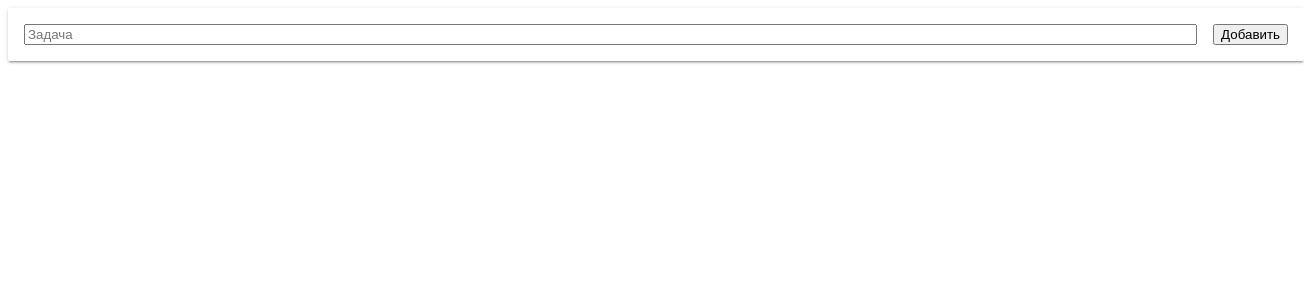
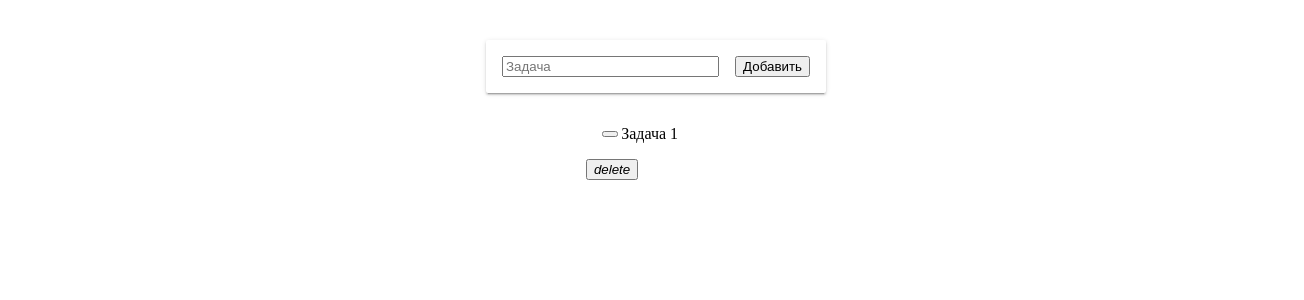
Before and after one commit to 92denis/Todo, an Angular app: page / in a window 1280 px wide. Shown: the top 300 px of the page, 1304 px wide, since content can reach past the window. Built offline with nearby package versions, Linux system fonts and the light colour scheme.

Commit message:
create todo-list component

```diff
--- a/src/app/app.component.css
+++ b/src/app/app.component.css
@@ -0,0 +1,9 @@
+main {
+    width: 600px;
+    margin: auto;
+    padding: 2rem;
+    display: flex;
+    justify-content: flex-start;
+    align-items: center;
+    flex-direction: column;
+}
--- a/src/app/app.component.html
+++ b/src/app/app.component.html
@@ -1,3 +1,4 @@
 <main>
-<todo-form></todo-form>
+    <todo-form></todo-form>
+    <todo-list></todo-list>
 </main>
--- a/src/app/app.module.ts
+++ b/src/app/app.module.ts
@@ -3,11 +3,13 @@ import { NgModule } from '@angular/core';
 
 import { AppComponent } from './app.component';
 import { TodoFormComponent } from './todo-form/todo-form.component';
+import { TodoListComponent } from './todo-list/todo-list.component';
 
 @NgModule({
   declarations: [
     AppComponent,
-    TodoFormComponent
+    TodoFormComponent,
+    TodoListComponent
   ],
   imports: [
     BrowserModule
--- /dev/null
+++ b/src/app/todo-list/todo-list.component.css
@@ -0,0 +1,46 @@
+.todo-list {
+    box-shadow: 0 2px 2px 0 rgba(0,0,0,.14),0 3px 1px -2px rgba(0,0,0,.2),0 1px 5px 0 rgba(0,0,0,.12);
+    border-radius: 2px;
+    width: 100%;
+    background-color: white;
+    display: flex;
+    flex-direction: column;
+}
+
+.todo-item {
+    padding: 1em;
+    display: flex;
+    align-items: center;
+}
+
+.todo-item:not(:first-child) {
+    border-top: 1px solid rgba(0,0,0,.1);
+}
+
+.todo-item .checkbox {
+    margin-right: .25em;
+}
+
+.todo-item.completed .title {
+    text-decoration: line-through;
+}
+
+.todo-item.completed .title,
+.todo-item.completed .material-icons {
+    color: lightgray;
+}
+
+.todo-item input {
+    flex: 1;
+    margin-right: 1rem;
+}
+
+.todo-item .actions {
+    margin-left: auto;
+    opacity: 0;
+    transition: all .2s;
+}
+
+.todo-item:hover .actions {
+    opacity: 1;
+}
--- /dev/null
+++ b/src/app/todo-list/todo-list.component.html
@@ -0,0 +1,15 @@
+<div>
+  <div class="todi-list">
+    <div class="todo-item">
+      <button class="checkbox icon">
+         <i class="material-icons"></i>
+       </button>
+      <span class="title"> Задача 1</span>
+    </div>
+    <div class="actions">
+      <button class="delete icon">
+         <i class="material-icon">delete</i>
+       </button>
+    </div>
+  </div>
+</div>
--- /dev/null
+++ b/src/app/todo-list/todo-list.component.ts
@@ -0,0 +1,15 @@
+import { Component, OnInit } from '@angular/core';
+
+@Component({
+  selector: 'todo-list',
+  templateUrl: './todo-list.component.html',
+  styleUrls: ['./todo-list.component.css']
+})
+export class TodoListComponent implements OnInit {
+
+  constructor() { }
+
+  ngOnInit() {
+  }
+
+}
```
Also changed, not shown: 1 other file (tests, documents, lock files or other folders).
